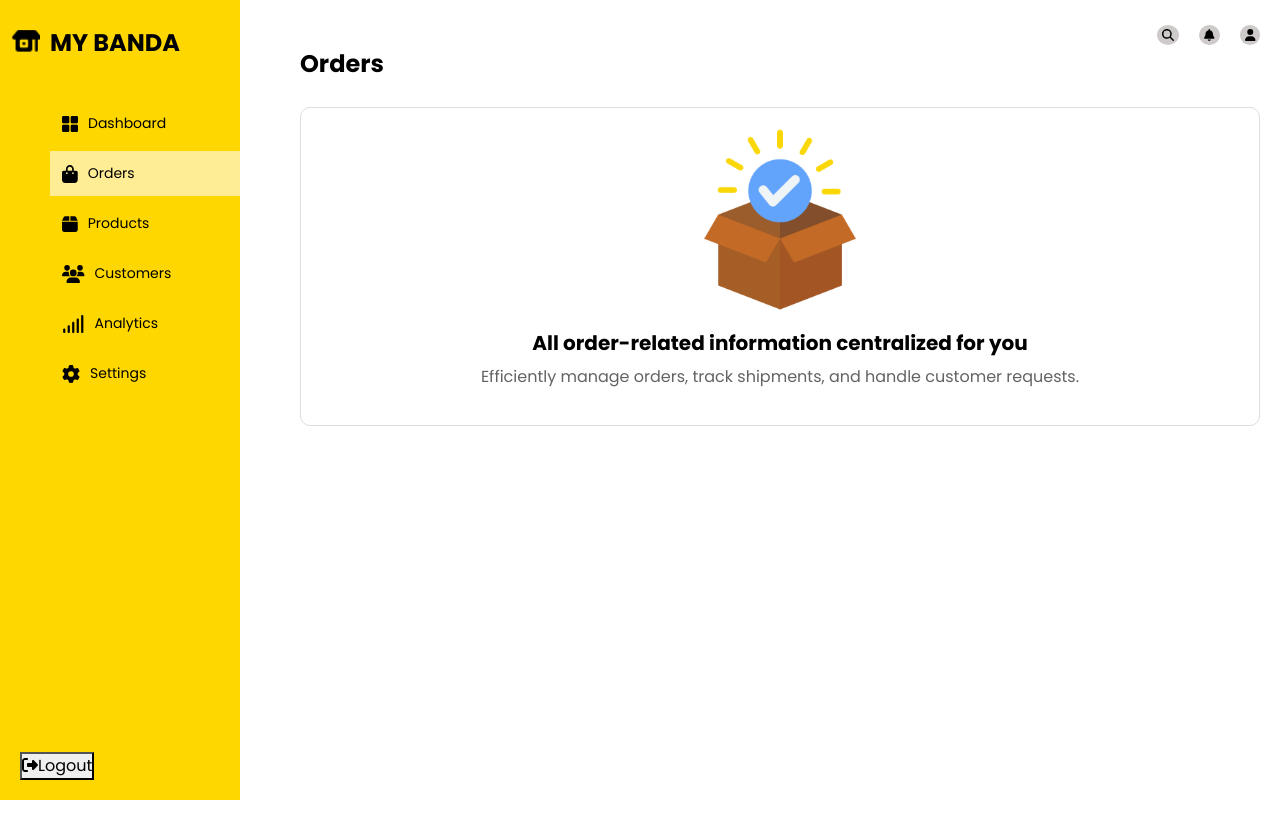
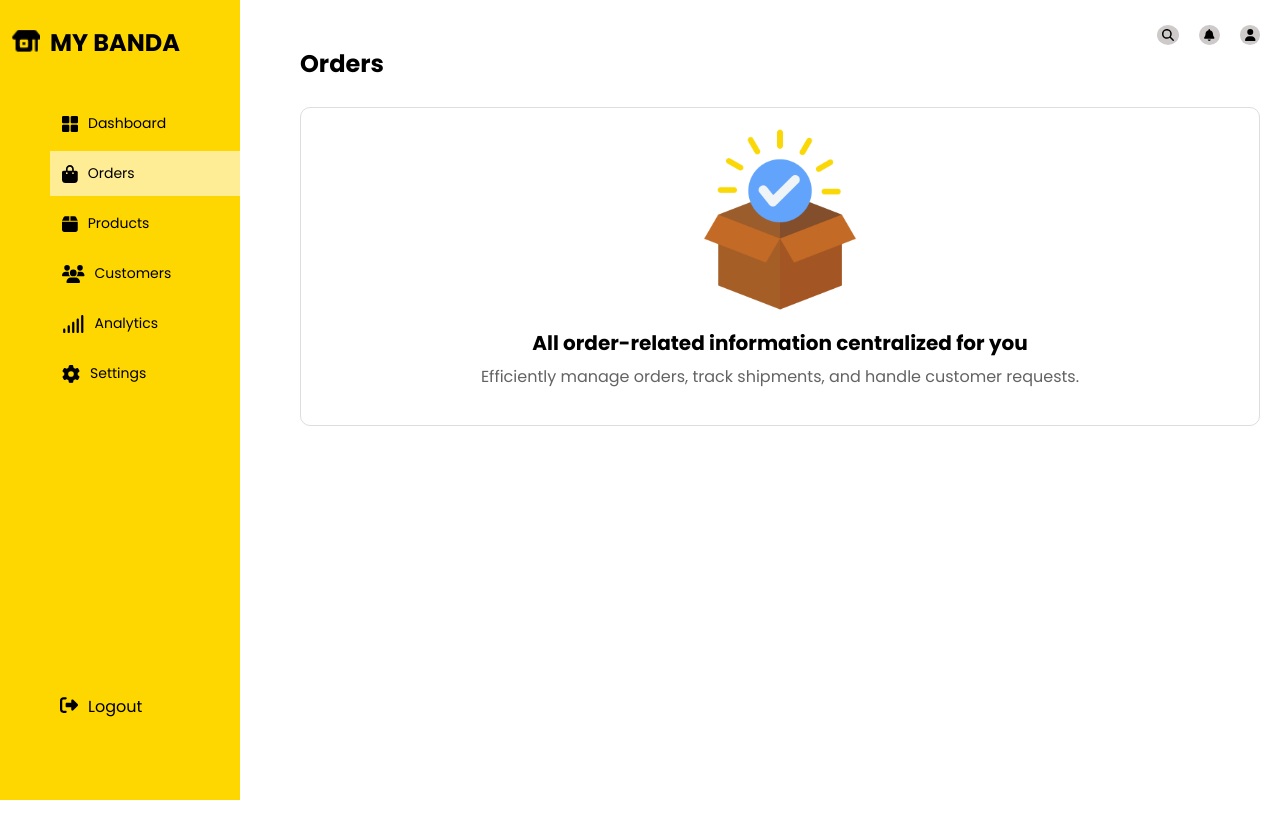
Before and after one commit to MichelleAmina/myBanda-FrontEnd, a React (Vite) app in the folder client/: page /newsellerorders in a window 1280 px wide. Shown: the top 838 px of the page. Built offline with nearby package versions, Linux system fonts and the light colour scheme; a web font is replaced by a local one.

Commit message:
Commit changes to seller dashboards

```diff
--- a/client/src/existingseller/oldside.css
+++ b/client/src/existingseller/oldside.css
@@ -85,8 +85,10 @@
 
 .logout-button {
   position: absolute;
-  bottom: 20px;
-  left: 20px;
+  bottom: 50px;
+  left: 50px;
+  padding: 10px 0px 10px 10px;
+
 }
 
 .logout-button .old-sidebar-link {
@@ -99,8 +101,13 @@
   font-weight: normal;
 }
 
-.logout-button .old-sidebar-link:hover {
+/* .logout-button .old-sidebar-link:hover {
   background-color: #ffed96;
+} */
+
+.logout-button:hover{
+  background-color: #ffed96;
+  width: 200px;
 }
 
 .logout-button .old-link-icon {
@@ -109,7 +116,7 @@
 }
 
 .logout-button .old-link-name {
-  font-size: 14px;
+  font-size: 16px;
 }
 
 .old-submenu {
--- a/client/src/existingseller/oldside.jsx
+++ b/client/src/existingseller/oldside.jsx
@@ -147,10 +147,10 @@ function OldSidebar() {
       </ul>
 
       <div className="logout-button">
-        <Link to="/login" className="old-sidebar-link">
+
           <LogoutIcon className="old-link-icon" />
           <span className="old-link-name" onClick={handleLogout}>Logout</span>
-        </Link>
+
       </div>
     </div>
   );
--- a/client/src/newseller/sellersidebar.css
+++ b/client/src/newseller/sellersidebar.css
@@ -91,23 +91,27 @@
   height: auto;
   margin-right: 10px;
 }
-/*
-.logout-button{
-  /* width: 120px;
-  margin-left: 30px;
-  margin-bottom: 40px;
+
+.new-logout-button {
+  position: absolute;
+  bottom: 70px;
+  left: 50px;
+  padding: 11px 0px 11px 10px;
+  background: none;
   border: none;
-  background: none;
 
 }
 
-
-.logout-button:hover{
-  background: #ffed96;
-  padding: 12px;
+.new-logout-button:hover{
+  background-color: #ffed96;
+  width: 200px;
 }
 
-.logout-button svg{
-  margin-right: 5px;
+.new-logout-button .logout-icon {
+  font-size: 18px;
+  margin-right: 10px;
+}
 
-} */
+.new-logout-button .logout-text {
+  font-size: 16px;
+}
--- a/client/src/newseller/sellersidebar.jsx
+++ b/client/src/newseller/sellersidebar.jsx
@@ -103,10 +103,10 @@ function NewSellerSidebar() {
         </li>
       </ul>
 
-      <button className="logout-button" onClick={handleLogout}>
+      <div className="new-logout-button" onClick={handleLogout}>
         <FontAwesomeIcon icon={faSignOutAlt} className="logout-icon" />
         <span className="logout-text">Logout</span>
-      </button>
+      </div>
     </div>
   );
 }
```
